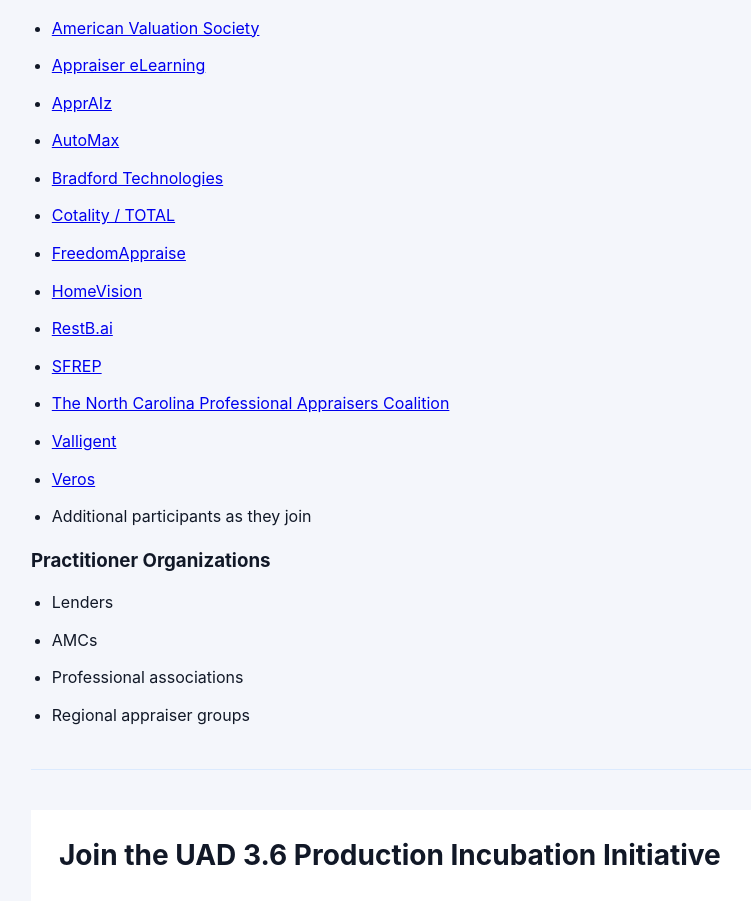
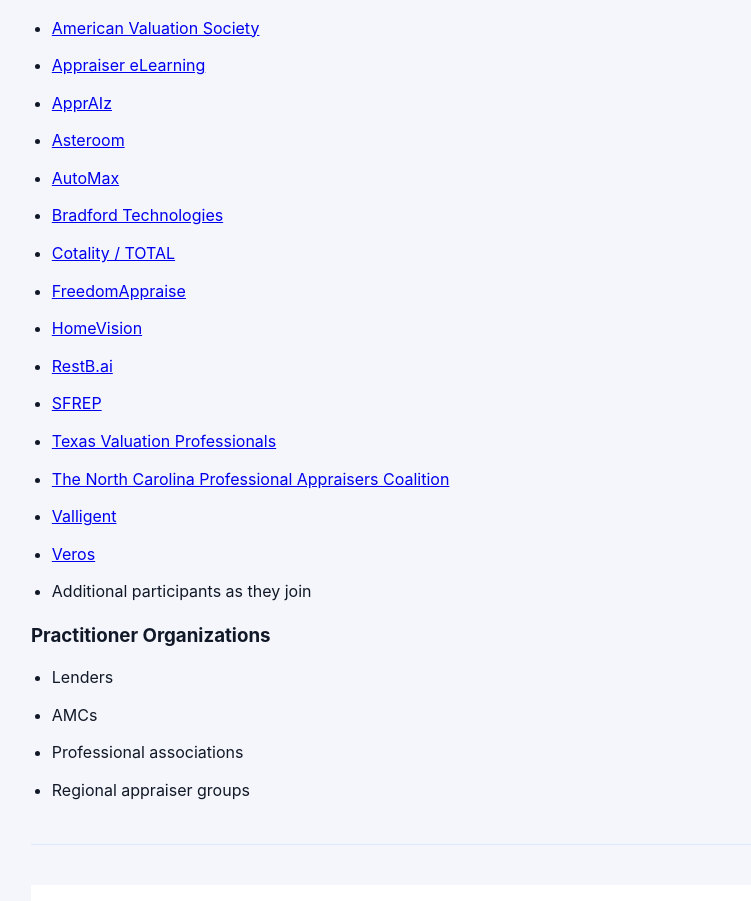
Before and after one commit to UAD36Admin/UAD36Reactapp, a React (Vite) app: page / in a window 1280 px wide. Shown: the part 5247-6148 px from the top of the page, without its empty margins (149-900 px from the left). Built offline with nearby package versions, Linux system fonts and the light colour scheme; the HTML template or start-up script is replaced by a standard one.

Commit message:
Added new Link

```diff
--- a/src/App.jsx
+++ b/src/App.jsx
@@ -284,10 +284,18 @@
 </li>
 
 <li>
+    <a href="https://www.asteroom.com/" target="_blank">
+        Asteroom
+    </a>
+</li>
+
+<li>
     <a href="https://www.automax.ai/" target="_blank">
         AutoMax
     </a>
 </li>
+
+
 
 <li>
     <a href="https://bradfordsoftware.com/" target="_blank">
@@ -324,11 +332,20 @@
         SFREP
     </a>
 </li>
+
+<li>
+    <a href="https://www.txvaluepro.com/" target="_blank">
+        Texas Valuation Professionals
+    </a>
+</li>
+
 <li>
     <a href="https://www.ncpac.us/" target="_blank">
         The North Carolina Professional Appraisers Coalition
     </a>
 </li>
+
+
 
 <li>
     <a href="https://www.valligent.com/" target="_blank">
```
